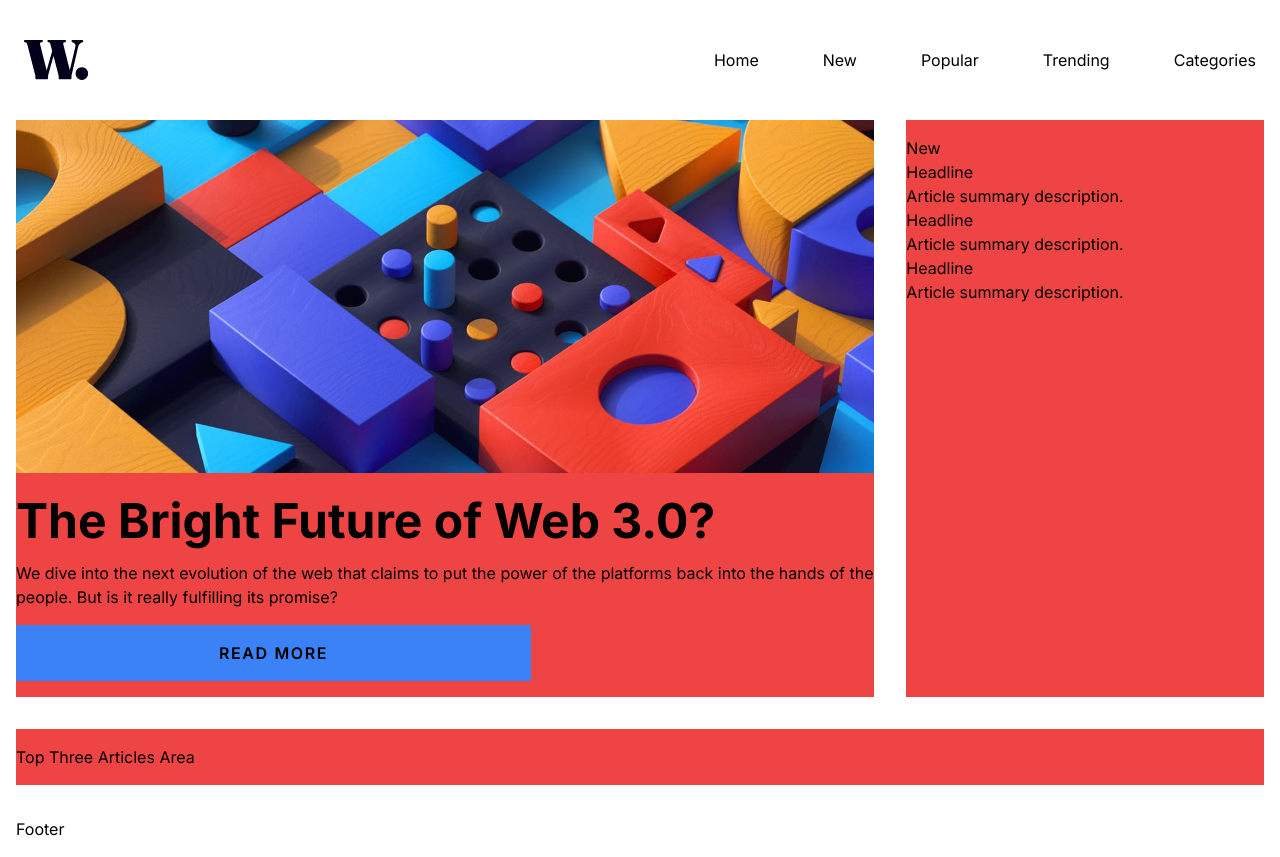
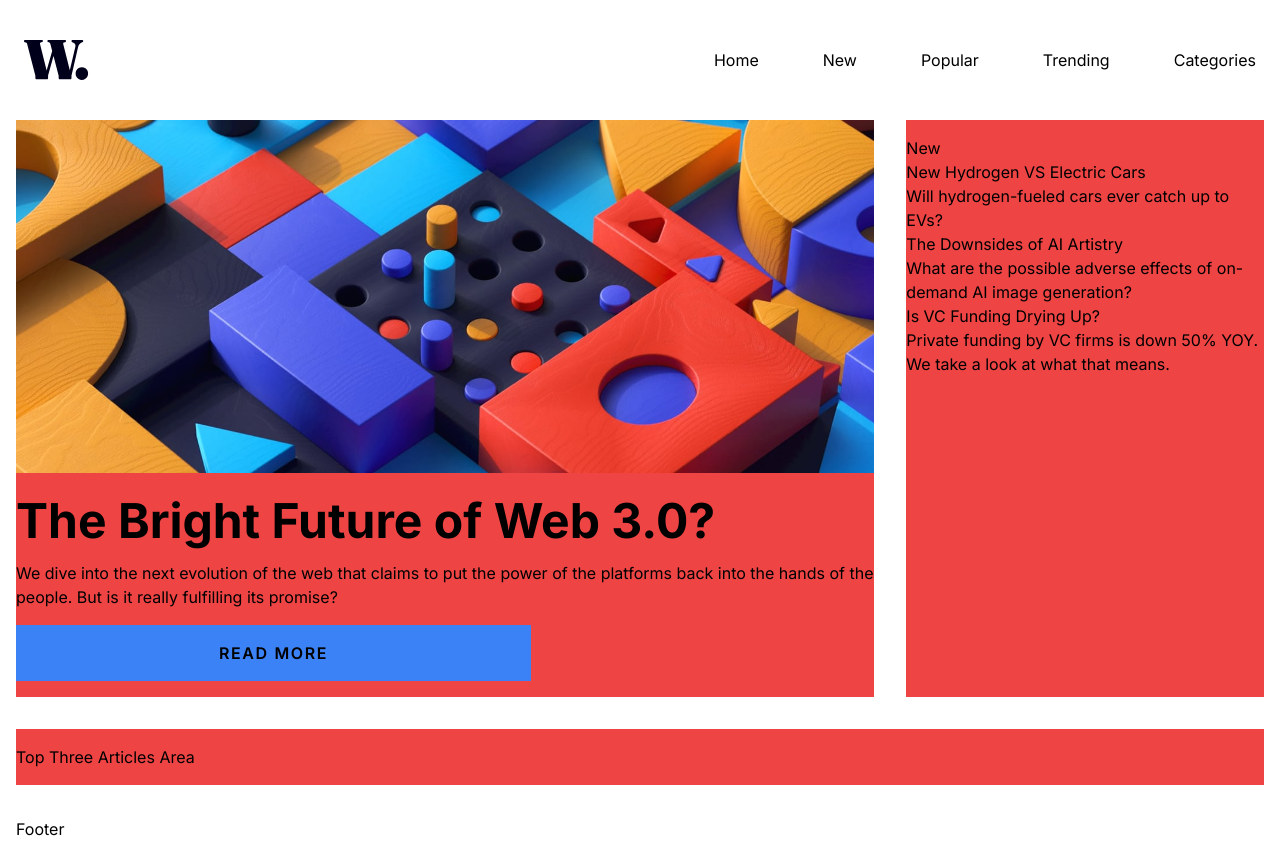
Before and after one commit to avlabsdev/news-app, a React (Create React App) app in the folder my-project/: page / in a window 1280 px wide. Built offline with nearby package versions, Linux system fonts and the light colour scheme.

Commit message:
html/css updates

```diff
--- a/my-project/src/App.js
+++ b/my-project/src/App.js
@@ -52,16 +52,16 @@ function App() {
             <h2>New</h2>
             <ul>
               <li>
-                <h3>Headline</h3>
-                <p>Article summary description.</p>
+                <h3>New Hydrogen VS Electric Cars</h3>
+                <p>Will hydrogen-fueled cars ever catch up to EVs?</p>
               </li>
               <li>
-                <h3>Headline</h3>
-                <p>Article summary description.</p>
+                <h3>The Downsides of AI Artistry</h3>
+                <p>What are the possible adverse effects of on-demand AI image generation?</p>
               </li>
               <li>
-                <h3>Headline</h3>
-                <p>Article summary description.</p>
+                <h3>Is VC Funding Drying Up?</h3>
+                <p>Private funding by VC firms is down 50% YOY. We take a look at what that means.</p>
               </li>
             </ul>
           </div>
```
